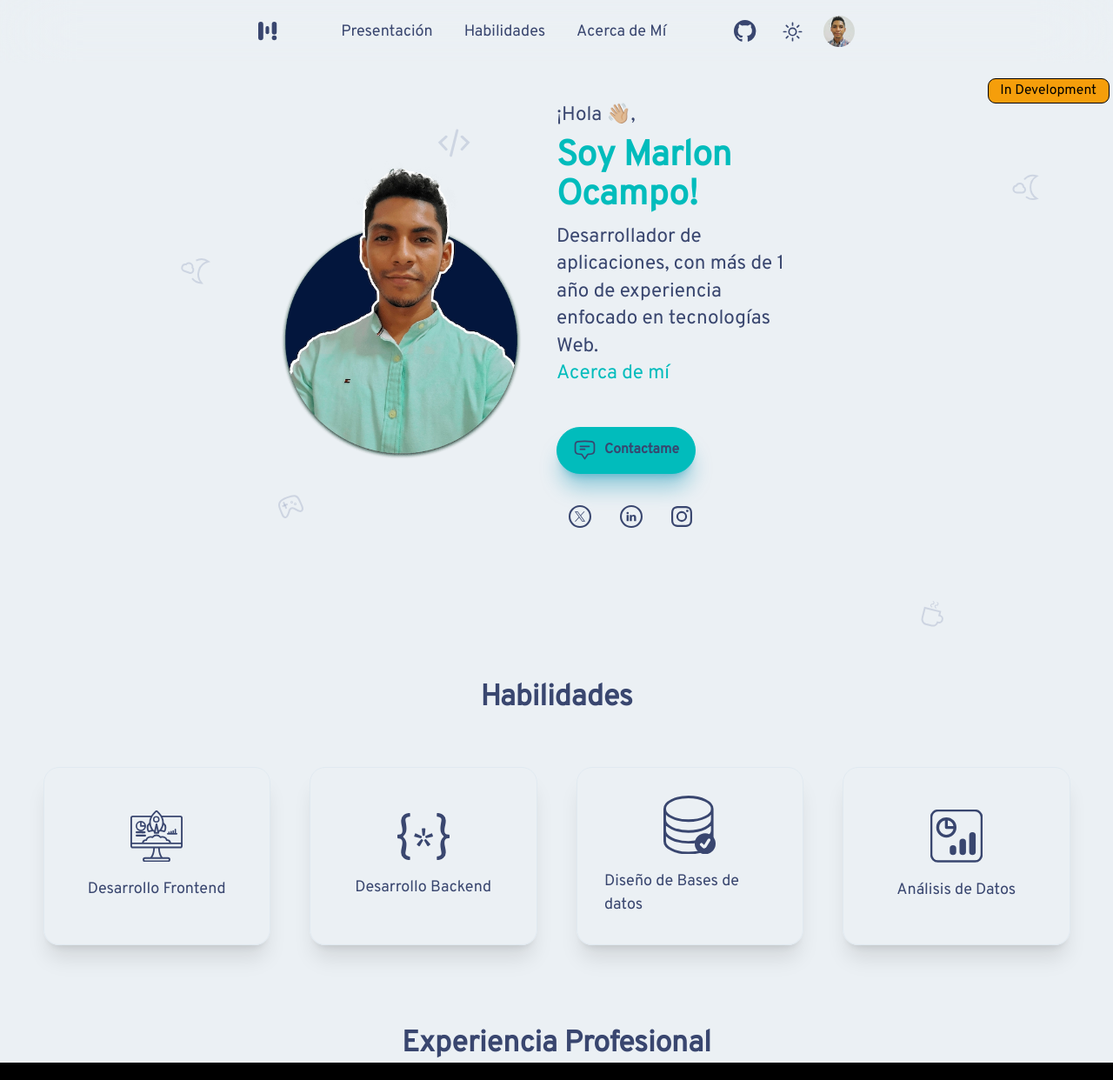
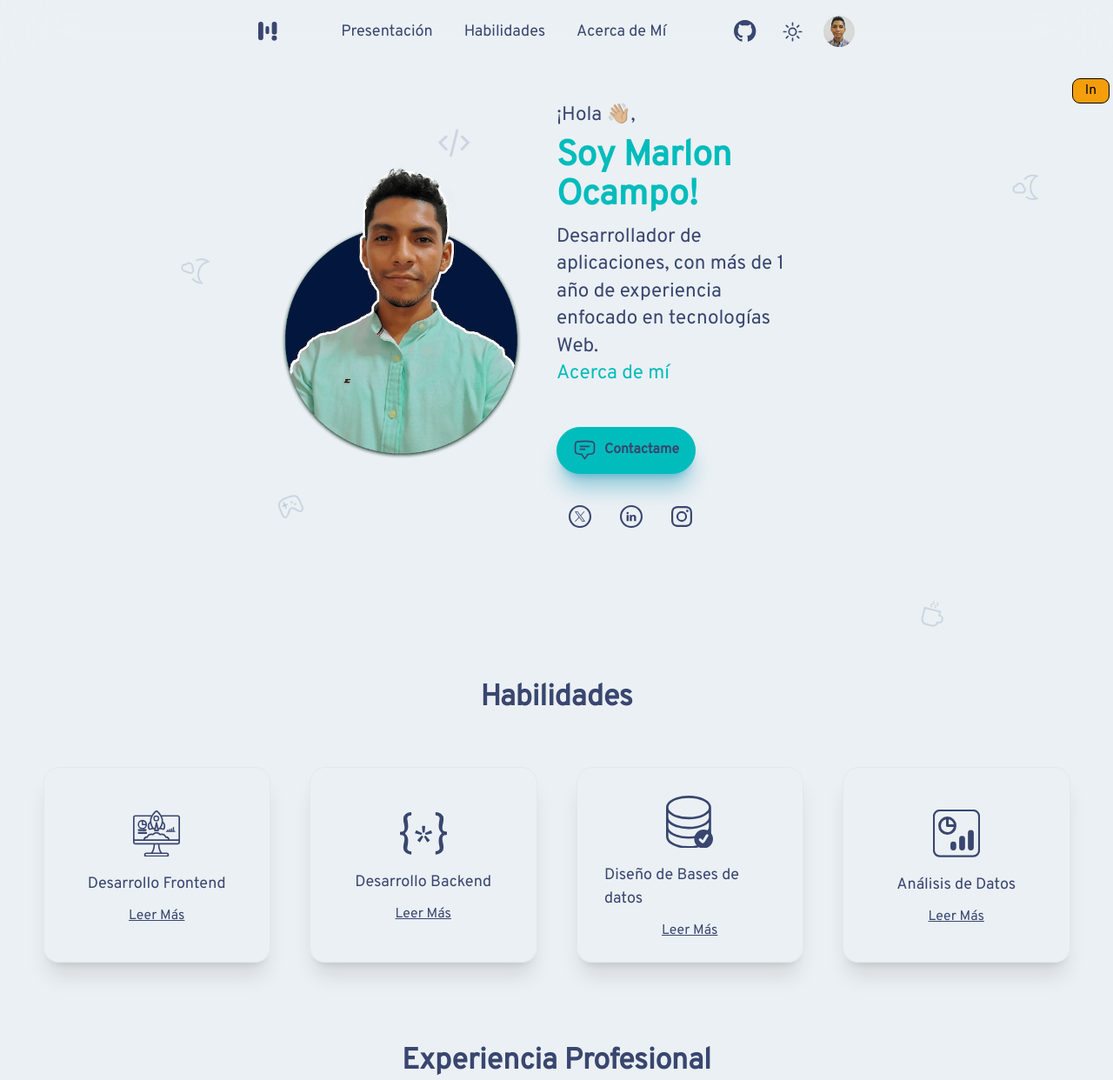
Before and after one commit to marlonocampo/portfolio, a React (Vite) app: page / in a window 1280 px wide. Shown: the whole page at 87% size. Built offline with nearby package versions, Linux system fonts and the light colour scheme.

Commit message:
mejoras en estilos

```diff
--- a/src/assets/icons/SkillsIcons.tsx
+++ b/src/assets/icons/SkillsIcons.tsx
@@ -59,7 +59,7 @@ const DataAnalysis = (): JSX.Element => {
     <svg xmlns='http://www.w3.org/2000/svg' fill='currentcolor' viewBox='0 0 98 99'>
       <g transform='translate(-1400 -122)'>
         <g transform='translate(1400 122)' fill='none' stroke='currentcolor' strokeWidth='4'>
-          <rect width='98' height='99' rx='14' stroke='none' />
+          <rect rx='14' stroke='none' />
           <rect x='1.75' y='1.75' width='94.5' height='95.5' rx='12.25' fill='none' />
         </g>
         <path
--- a/src/assets/styles/index.css
+++ b/src/assets/styles/index.css
@@ -3,16 +3,6 @@
 @tailwind utilities;
 
 html {
-  ::-webkit-scrollbar {
-    width: 5px;
-    height: 7px;
-    background-color: #131d3f;
-  }
-
-  ::-webkit-scrollbar-thumb {
-    border-radius: 20px;
-    background-color: #66769b;
-  }
 
   min-width: 400px;
   overflow: auto;
@@ -90,4 +80,16 @@ h1 {
       animation: none;
     }
   }
-    }
+
+  ::-webkit-scrollbar {
+    width: 5px;
+    height: 7px;
+    background-color: #131d3f;
+  }
+
+  ::-webkit-scrollbar-thumb {
+    border-radius: 20px;
+    background-color: #66769b;
+  }
+
+}
--- a/src/components/App.tsx
+++ b/src/components/App.tsx
@@ -1,24 +1,17 @@
-import { useContext, lazy, Suspense } from 'react'
-import { NavBar } from './nav/Navbar'
+import { useContext } from 'react'
+import { Navigation } from './nav/Navigation'
 import { Skills } from './sections/skills/Skills'
 import { ThemeContext } from 'src/context/ThemeContext'
-import { SidebarProvider } from 'src/context/SidebarContext'
 import { Presentation } from './sections/presentation/Presentation'
 import { Experience } from './sections/experience/Experience'
-const Sidebar = lazy(async () => await import('./nav/Sidebar'))
 
 export function App (): JSX.Element {
   const { isDark } = useContext(ThemeContext)
 
   return (
-    <main data-theme={`${isDark ? 'darkTheme' : 'ligthTheme'}`} className='bg-primary'>
-      <div className='badge text-black z-20 bg-amber-500 right-1 fixed mt-20 p-3 rounded-lg'>In Development</div>
-      <SidebarProvider>
-        <Suspense fallback={<></>}>
-          <Sidebar />
-        </Suspense>
-        <NavBar />
-      </SidebarProvider>
+    <main data-theme={`${isDark ? 'darkTheme' : 'ligthTheme'}`} className='bg-primary scrollbarDark'>
+      <div className='badge text-black z-20 bg-amber-500 right-1 fixed mt-20 p-3 rounded-lg'>In</div>
+      <Navigation />
       <Presentation />
       <Skills />
       <Experience />
--- a/src/components/LogoMarlonocampo/LogoMarlonOcampo.tsx
+++ b/src/components/LogoMarlonocampo/LogoMarlonOcampo.tsx
@@ -7,8 +7,8 @@ const OriginalLogo = (): JSX.Element => {
           <g transform='translate(-5 42.074)'>
             <rect width='27' height='99' rx='13.5' fill='currentcolor' />
             <g transform='translate(72.775)'>
-              <rect width='26' height='69' rx='13' transform='translate(0.225)' fill='currentcolor' />
-              <circle cx='13' cy='13' r='13' transform='translate(0.225 73)' fill='currentcolor' />
+              <rect width='27' height='69' rx='13' transform='translate(0.225)' fill='currentcolor' />
+              <circle cx='13' cy='14' r='14' transform='translate(0.225 73)' fill='currentcolor' />
             </g>
             <line
               y2='25' transform='translate(48.944 32.5)'
--- a/src/components/nav/Navbar.tsx
+++ /dev/null
@@ -1,57 +0,0 @@
-
-import { GitHubIcon } from '@assets/icons/GitHub'
-import { MenuIcon } from '@assets/icons/MenuIcon'
-import { ToggleTheme } from '../theme/ToggleTheme'
-import { SectionsLinks } from './SectionsLinks'
-import { useContext } from 'react'
-import { SidebarContext } from 'src/context/SidebarContext'
-import { OriginalLogo } from '../LogoMarlonocampo/LogoMarlonOcampo'
-
-export function NavBar (): JSX.Element {
-  const { closeSidebar } = useContext(SidebarContext)
-
-  const classLinks = 'linknav activeEfect hover:text-secondary-content'
-
-  return (
-    <nav className={'text-secondary navbar fixed bg-transparent backdrop-blur-2xl z-20 justify-between md:px-8 xl:px-64'}>
-      <div className='flex justify-center content-center items-center'>
-        <button
-          className='md:hidden btn btn-ghost btn-circle'
-          aria-label='Open Sidebar'
-          onClick={closeSidebar}
-        >
-          <MenuIcon />
-        </button>
-        <div className='tooltip tooltip-bottom w-5 m-2 activeEfect' data-tip='marlonocampo'>
-          <a href='#home'>
-            <OriginalLogo />
-          </a>
-        </div>
-      </div>
-      <div className='hidden md:flex items-center gap-8'>
-        {SectionsLinks.map(link => {
-          return (<a key={link.uri} href={link.uri} className={classLinks}>{link.label}</a>)
-        })}
-      </div>
-      <div className='flex items-center'>
-        <div className='tooltip tooltip-bottom' data-tip='Perfil de GitHub'>
-          <a href='#' target='blank' className='btn btn-ghost btn-circle' aria-label='github profile'>
-            <GitHubIcon />
-          </a>
-        </div>
-        <ToggleTheme />
-        <div className='tooltip tooltip-bottom' data-tip='Perfil'>
-          <a href='#' className='btn btn-ghost btn-circle avatar'>
-            <div className='w-8'>
-              <img
-                className='rounded-full'
-                alt='marlonocampo'
-                src='/src/assets/images/minProfile.webp'
-              />
-            </div>
-          </a>
-        </div>
-      </div>
-    </nav>
-  )
-}
--- /dev/null
+++ b/src/components/nav/Navigation.tsx
@@ -0,0 +1,59 @@
+import { useState } from 'react'
+import { GitHubIcon } from '@assets/icons/GitHub'
+import { MenuIcon } from '@assets/icons/MenuIcon'
+import { ToggleTheme } from '../theme/ToggleTheme'
+import { SectionsLinks } from './SectionsLinks'
+import { OriginalLogo } from '../LogoMarlonocampo/LogoMarlonOcampo'
+import { Sidebar } from './Sidebar'
+
+export function Navigation (): JSX.Element {
+  const [isOpenSidebar, setIsOpenSidebar] = useState<boolean>(false)
+  const handleOpenSidebar = (): void => setIsOpenSidebar(!isOpenSidebar)
+  const classLinks = 'linknav activeEfect hover:text-secondary-content'
+
+  return (
+    <>
+      <nav className={'text-secondary navbar fixed bg-transparent backdrop-blur-2xl z-20 justify-between md:px-8 xl:px-64'}>
+        <div className='flex justify-center content-center items-center'>
+          <button
+            className='md:hidden btn btn-ghost btn-circle'
+            aria-label='Open Sidebar'
+            onClick={handleOpenSidebar}
+          >
+            <MenuIcon />
+          </button>
+          <div className='tooltip tooltip-bottom w-5 m-2 activeEfect' data-tip='marlonocampo'>
+            <a href='#home'>
+              <OriginalLogo />
+            </a>
+          </div>
+        </div>
+        <div className='hidden md:flex items-center gap-8'>
+          {SectionsLinks.map(link => {
+            return (<a key={link.uri} href={link.uri} className={classLinks}>{link.label}</a>)
+          })}
+        </div>
+        <div className='flex items-center'>
+          <div className='tooltip tooltip-bottom' data-tip='Perfil de GitHub'>
+            <a href='#' target='blank' className='btn btn-ghost btn-circle' aria-label='github profile'>
+              <GitHubIcon />
+            </a>
+          </div>
+          <ToggleTheme />
+          <div className='tooltip tooltip-bottom' data-tip='Perfil'>
+            <a href='#' className='btn btn-ghost btn-circle avatar'>
+              <div className='w-8'>
+                <img
+                  className='rounded-full'
+                  alt='marlonocampo'
+                  src='/src/assets/images/minProfile.webp'
+                />
+              </div>
+            </a>
+          </div>
+        </div>
+      </nav>
+      <Sidebar closeSidebar={handleOpenSidebar} isOpen={isOpenSidebar} />
+    </>
+  )
+}
--- a/src/components/nav/Sidebar.tsx
+++ b/src/components/nav/Sidebar.tsx
@@ -1,11 +1,11 @@
-import { useContext } from 'react'
 import { SectionsLinks } from './SectionsLinks'
 import { CloseIcon } from '@assets/icons/CloseIcon'
-import { SidebarContext } from 'src/context/SidebarContext'
+interface props {
+  closeSidebar: () => void
+  isOpen: boolean
+}
 
-export default function Sidebar (): JSX.Element {
-  const { isOpen, closeSidebar } = useContext(SidebarContext)
-
+export function Sidebar ({ closeSidebar, isOpen }: props): JSX.Element {
   const classStyle = `py-3 pl-4 activeEfect btn-primary capitalize border-0 w-full
                       hover:bg-secondary-focus rounded-full flex gap-3 text-secondary`
   return (
@@ -18,7 +18,7 @@ export default function Sidebar (): JSX.Element {
       >
         <div className='flex text-secondary items-center justify-between mt-2 mb-16 pl-4'>
           <a href='#' className=''>marlonocampo</a>
-          <button className='activeEfect' onClick={closeSidebar} aria-label='Close Sidebar'>
+          <button className='activeEfect' onClick={() => closeSidebar()} aria-label='Close Sidebar'>
             <CloseIcon />
           </button>
         </div>
--- a/src/components/sections/skills/Skills.tsx
+++ b/src/components/sections/skills/Skills.tsx
@@ -4,29 +4,29 @@ const skills = [{
   name: 'Desarrollo Frontend',
   icon: () => <FrontendIcon />,
   key: 1,
-  color1: 'blue1',
-  color2: 'blue2'
+  color1: 'from-blue1',
+  color2: 'from-blue2'
 },
 {
   key: 2,
   icon: () => <BackendIcon />,
   name: 'Desarrollo Backend',
-  color1: 'red1',
-  color2: 'red2'
+  color1: 'from-red1',
+  color2: 'from-red2'
 },
 {
   key: 3,
   icon: () => <DataBaseIcon />,
   name: 'Diseño de Bases de datos',
-  color1: 'green1',
-  color2: 'green2'
+  color1: 'from-green1',
+  color2: 'from-green2'
 },
 {
   key: 4,
   icon: () => <DataAnalysis />,
   name: 'Análisis de Datos',
-  color1: 'purple1',
-  color2: 'purple2'
+  color1: 'from-purple1',
+  color2: 'from-purple2'
 }]
 
 export function Skills (): JSX.Element {
@@ -40,11 +40,14 @@ export function Skills (): JSX.Element {
         {skills.map(skill => {
           return (
             <div
-              key={skill.key} className={`flex bg-gradient-to-br from-${skill.color1} to-${skill.color2} justify-center
+              key={skill.key} className={`flex bg-gradient-to-br justify-center
                                          items-center card m-3 shadow-xl p-5 border border-3 border-secondary-focus`}
             >
-              <div className='m-2 w-[60px]'>{<skill.icon />}</div>
+              <div className='m-2 w-12'>{<skill.icon />}</div>
               <span className='m-2'>{skill.name}</span>
+              <span>
+                <button className='text-sm link activeEfect'>Leer Más</button>
+              </span>
             </div>
           )
         })}
--- a/src/context/SidebarContext.tsx
+++ /dev/null
@@ -1,24 +0,0 @@
-import { createContext, useState } from 'react'
-
-interface contextProps {
-  isOpen: boolean
-  closeSidebar: () => void
-}
-
-export const SidebarContext = createContext<contextProps>({ isOpen: false, closeSidebar: () => {} })
-
-export function SidebarProvider ({ children }: any): JSX.Element {
-  const [isOpenSidebar, setIsOpenSidebar] = useState<boolean>(false)
-  const closeSidebar = (): void => setIsOpenSidebar(!isOpenSidebar)
-
-  const valuesProvider = {
-    isOpen: isOpenSidebar,
-    closeSidebar
-  }
-
-  return (
-    <SidebarContext.Provider value={valuesProvider}>
-      {children}
-    </SidebarContext.Provider>
-  )
-}
--- a/tailwind.config.js
+++ b/tailwind.config.js
@@ -22,6 +22,16 @@ export default {
       animation: {
         slide: 'slide .3s linear',
         slideOut: 'slideOut .3s linear'
+      },
+      colors: {
+        blue1: 'rgba(52, 92, 227, 0.2)',
+        blue2: 'rgba(0, 41, 132, 0.2)',
+        green1: 'rgba(106, 233, 190, 0.2)',
+        green2: 'rgba(0, 150, 125, 0.2)',
+        red1: 'rgba(251, 135, 135, 0.2)',
+        red2: 'rgba(209, 13, 13, 0.2)',
+        purple1: 'rgba(71, 21, 207, 0.2)',
+        purple2: 'rgba(39, 0, 235, 0.2)'
       }
     }
   },
```
